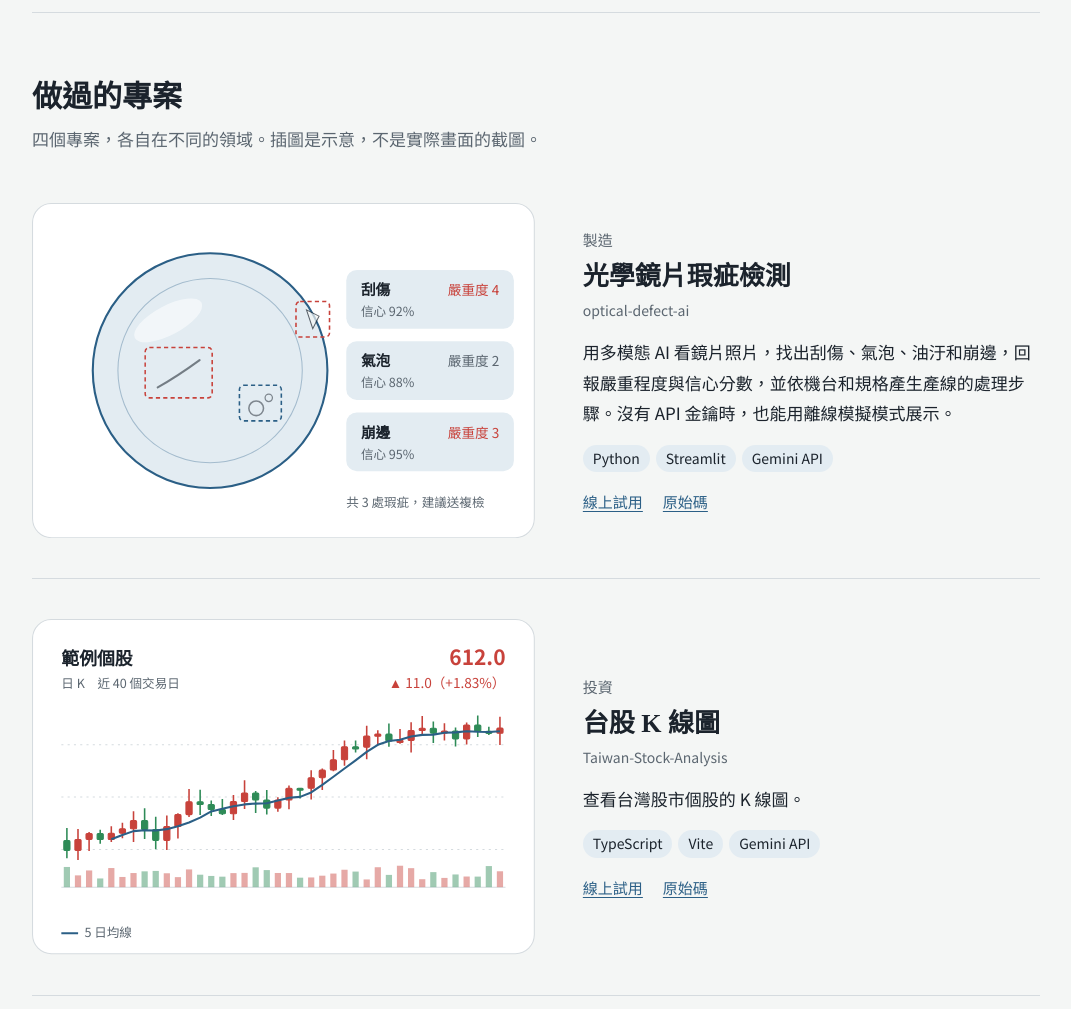
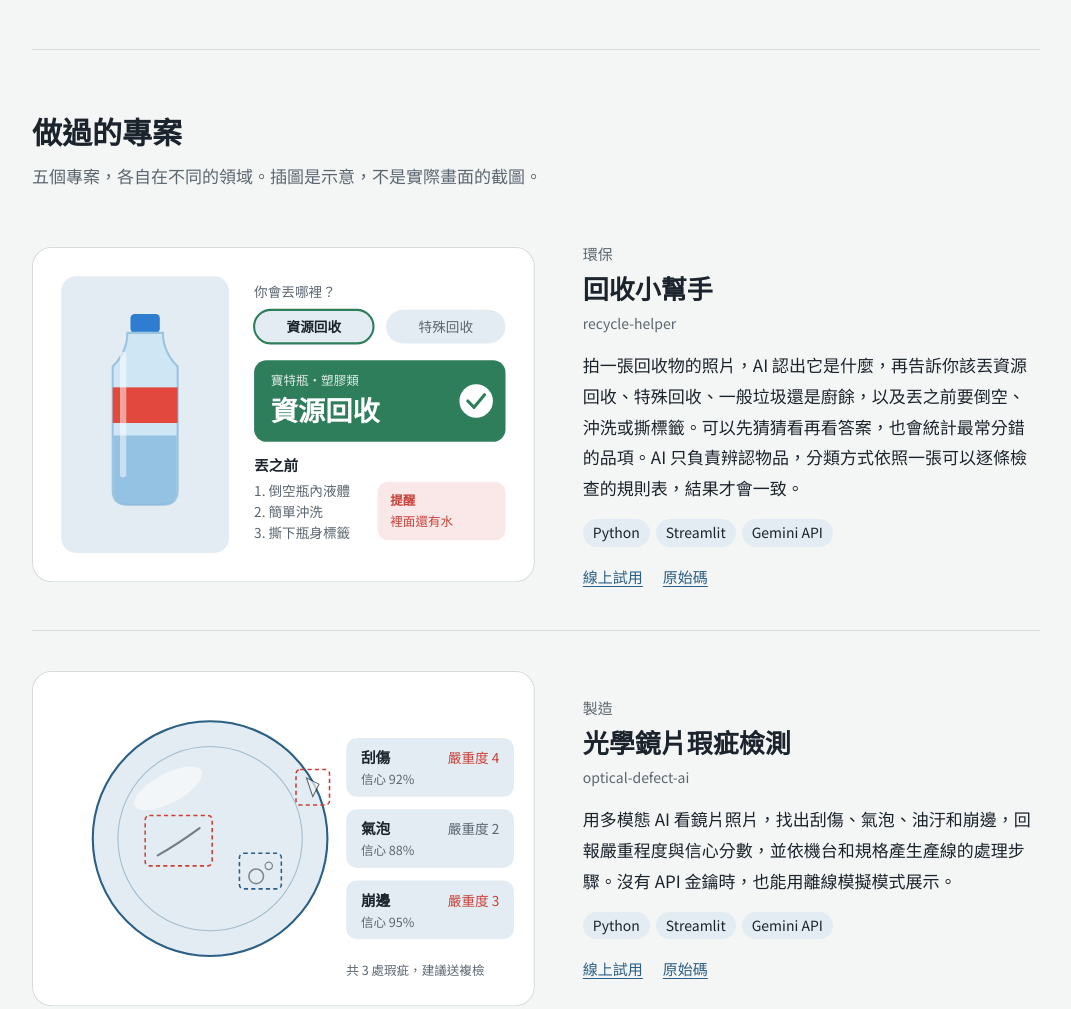
Before and after one commit to nico0420/nico0420.github.io, a plain HTML site: page index.html in a window 1280 px wide. Shown: the part 600-1609 px from the top of the page, without its empty margins (104-1175 px from the left). Drawn offline with Linux system fonts and the light colour scheme.

Commit message:
Add the recycling helper project to the portfolio
Co-Authored-By: Claude Opus 5.5 <noreply@anthropic.com>
Claude-Session: https://claude.ai/code/session_01ALMazx713EbhARzrKVnYqA

```diff
--- a/index.html
+++ b/index.html
@@ -4,9 +4,9 @@
 <meta charset="utf-8">
 <meta name="viewport" content="width=device-width, initial-scale=1">
 <title>Nico</title>
-<meta name="description" content="Nico 的個人介紹：我用 PHP、TypeScript 和 Python 做過金流串接、電商、股市圖表和 AI 瑕疵檢測。">
+<meta name="description" content="Nico 的個人介紹：我用 PHP、TypeScript 和 Python 做過金流串接、電商、股市圖表、AI 瑕疵檢測和回收物辨識。">
 <meta property="og:title" content="Nico">
-<meta property="og:description" content="我用 PHP、TypeScript 和 Python 做過金流串接、電商、股市圖表和 AI 瑕疵檢測。">
+<meta property="og:description" content="我用 PHP、TypeScript 和 Python 做過金流串接、電商、股市圖表、AI 瑕疵檢測和回收物辨識。">
 <meta property="og:type" content="website">
 <link rel="preconnect" href="https://fonts.googleapis.com">
 <link rel="preconnect" href="https://fonts.gstatic.com" crossorigin>
@@ -250,6 +250,19 @@
     .js .project.is-visible .done { opacity: 1; transform: none; transition-delay: 1.8s; }
   }
 
+  /* Recycling helper: a guess is picked, then the answer card and verdict appear */
+  .rh-pick { opacity: 1; }
+  @media (prefers-reduced-motion: no-preference) {
+    .js .rh-pick { opacity: 0; transition: opacity 300ms ease; }
+    .js .project.is-visible .rh-pick { opacity: 1; transition-delay: 300ms; }
+    .js .rh-result { opacity: 0; transform: translateY(10px); transition: opacity 500ms ease, transform 500ms cubic-bezier(.2,.7,.2,1); }
+    .js .project.is-visible .rh-result { opacity: 1; transform: none; transition-delay: 800ms; }
+    .js .rh-ok { opacity: 0; transform-box: fill-box; transform-origin: center; transform: scale(.6); transition: opacity 300ms ease, transform 400ms cubic-bezier(.3,1.6,.5,1); }
+    .js .project.is-visible .rh-ok { opacity: 1; transform: none; transition-delay: 1.3s; }
+    .js .rh-steps { opacity: 0; transition: opacity 500ms ease; }
+    .js .project.is-visible .rh-steps { opacity: 1; transition-delay: 1.6s; }
+  }
+
   /* Projects appear one by one as you scroll to them */
   @media (prefers-reduced-motion: no-preference) {
     .js .project {
@@ -295,7 +308,7 @@
     <svg class="kline" aria-hidden="true" focusable="false"></svg>
     <p class="hello">你好，我是</p>
     <h1 class="name">Nico</h1>
-    <p class="intro">我用 PHP、TypeScript 和 Python 寫東西，做過金流串接、電商購物車、台股 K 線圖，也試過用 AI 檢查光學鏡片的瑕疵。</p>
+    <p class="intro">我用 PHP、TypeScript 和 Python 寫東西，做過金流串接、電商購物車、台股 K 線圖，也試過用 AI 檢查光學鏡片的瑕疵、辨識回收物該怎麼分類。</p>
     <ul class="hero-links">
       <li><a href="https://github.com/nico0420">GitHub</a></li>
       <li><a href="#projects">看我做過的專案</a></li>
@@ -304,9 +317,67 @@
 
   <section class="section" id="projects" aria-labelledby="projects-title">
     <h2 id="projects-title">做過的專案</h2>
-    <p class="lede">四個專案，各自在不同的領域。插圖是示意，不是實際畫面的截圖。</p>
+    <p class="lede">五個專案，各自在不同的領域。插圖是示意，不是實際畫面的截圖。</p>
 
     <ul class="projects">
+
+      <!-- Recycling helper -->
+      <li class="project">
+        <svg class="ill" viewBox="0 0 480 320" role="img" aria-label="示意圖：一支寶特瓶的照片，使用者猜資源回收，結果顯示資源回收並答對，下方列出丟之前的步驟">
+          <rect class="card" x=".5" y=".5" width="479" height="319" rx="18"/>
+          <!-- photo -->
+          <rect x="28" y="28" width="160" height="264" rx="14" class="soft"/>
+          <g transform="translate(108 160)">
+            <rect x="-14" y="-96" width="28" height="18" rx="4" fill="#2F7DD1"/>
+            <path d="M-17 -78 h34 q0 18 14 32 v118 q0 14 -14 14 h-34 q-14 0 -14 -14 v-118 q14 -14 14 -32z" fill="#CFE6F5" stroke="#9CC4DE" stroke-width="2"/>
+            <path d="M-30 20 v52 q0 14 14 14 h32 q14 0 14 -14 v-52z" fill="#7FB6DE" opacity=".75"/>
+            <rect x="-31" y="-26" width="62" height="34" fill="#E2483D"/>
+            <rect x="-24" y="-60" width="6" height="120" rx="3" fill="#fff" opacity=".5"/>
+          </g>
+          <!-- guess -->
+          <text x="212" y="48" class="tm" font-size="13">你會丟哪裡？</text>
+          <g font-size="13">
+            <rect x="212" y="60" width="114" height="32" rx="16" class="soft"/>
+            <rect class="rh-pick" x="212" y="60" width="114" height="32" rx="16" fill="none" stroke="#2E7D5B" stroke-width="2"/>
+            <text x="269" y="81" class="t" text-anchor="middle" font-weight="700">資源回收</text>
+            <rect x="338" y="60" width="114" height="32" rx="16" class="soft"/>
+            <text x="395" y="81" class="tm" text-anchor="middle">特殊回收</text>
+          </g>
+          <!-- answer -->
+          <g class="rh-result">
+            <rect x="212" y="108" width="240" height="78" rx="12" fill="#2E7D5B"/>
+            <text x="228" y="132" fill="#fff" opacity=".85" font-size="12" font-family="var(--sans)">寶特瓶・塑膠類</text>
+            <text x="228" y="166" fill="#fff" font-size="26" font-weight="700" font-family="var(--sans)">資源回收</text>
+          </g>
+          <g class="rh-ok">
+            <circle cx="424" cy="147" r="16" fill="#fff"/>
+            <path d="M416 147 l6 6 l10 -12" stroke="#2E7D5B" stroke-width="3" fill="none" stroke-linecap="round" stroke-linejoin="round"/>
+          </g>
+          <!-- steps -->
+          <g class="rh-steps">
+            <text x="212" y="214" class="t" font-size="14" font-weight="700">丟之前</text>
+            <text x="212" y="238" class="tm" font-size="13">1. 倒空瓶內液體</text>
+            <text x="212" y="258" class="tm" font-size="13">2. 簡單沖洗</text>
+            <text x="212" y="278" class="tm" font-size="13">3. 撕下瓶身標籤</text>
+            <rect x="330" y="224" width="122" height="56" rx="10" fill="var(--up)" opacity=".12"/>
+            <text x="342" y="246" class="tu" font-size="12" font-weight="700">提醒</text>
+            <text x="342" y="266" class="tu" font-size="12">裡面還有水</text>
+          </g>
+        </svg>
+        <div>
+          <p class="domain">環保</p>
+          <h3>回收小幫手</h3>
+          <p class="repo">recycle-helper</p>
+          <p class="desc">拍一張回收物的照片，AI 認出它是什麼，再告訴你該丟資源回收、特殊回收、一般垃圾還是廚餘，以及丟之前要倒空、沖洗或撕標籤。可以先猜猜看再看答案，也會統計最常分錯的品項。AI 只負責辨認物品，分類方式依照一張可以逐條檢查的規則表，結果才會一致。</p>
+          <ul class="tech" aria-label="使用技術">
+            <li>Python</li><li>Streamlit</li><li>Gemini API</li>
+          </ul>
+          <ul class="links">
+            <li><a href="https://recycle-apper-hvzjsfkidgllzadgssahq7.streamlit.app/">線上試用</a></li>
+            <li><a href="https://github.com/nico0420/recycle-helper">原始碼</a></li>
+          </ul>
+        </div>
+      </li>
 
       <!-- Optical defect AI -->
       <li class="project">
```
